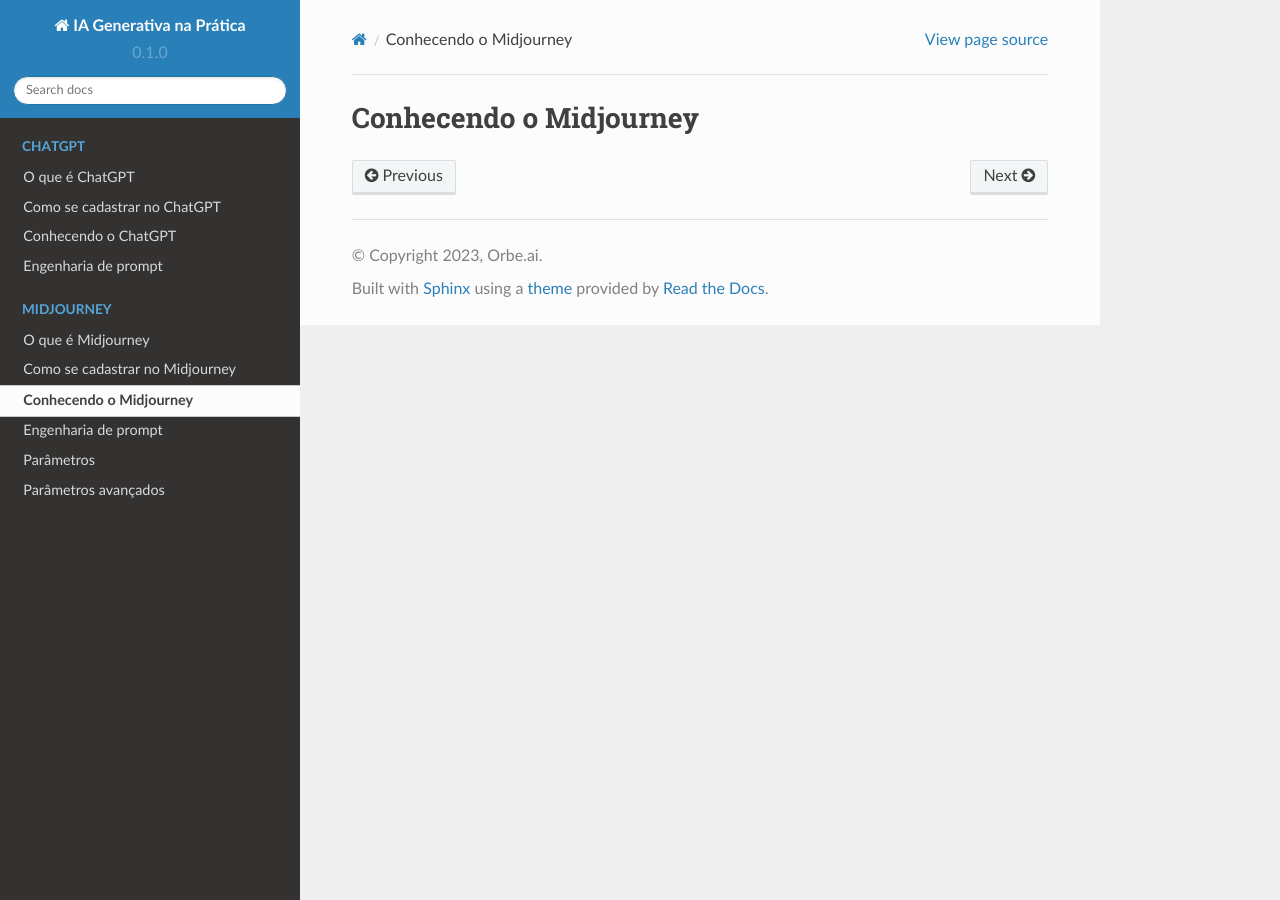
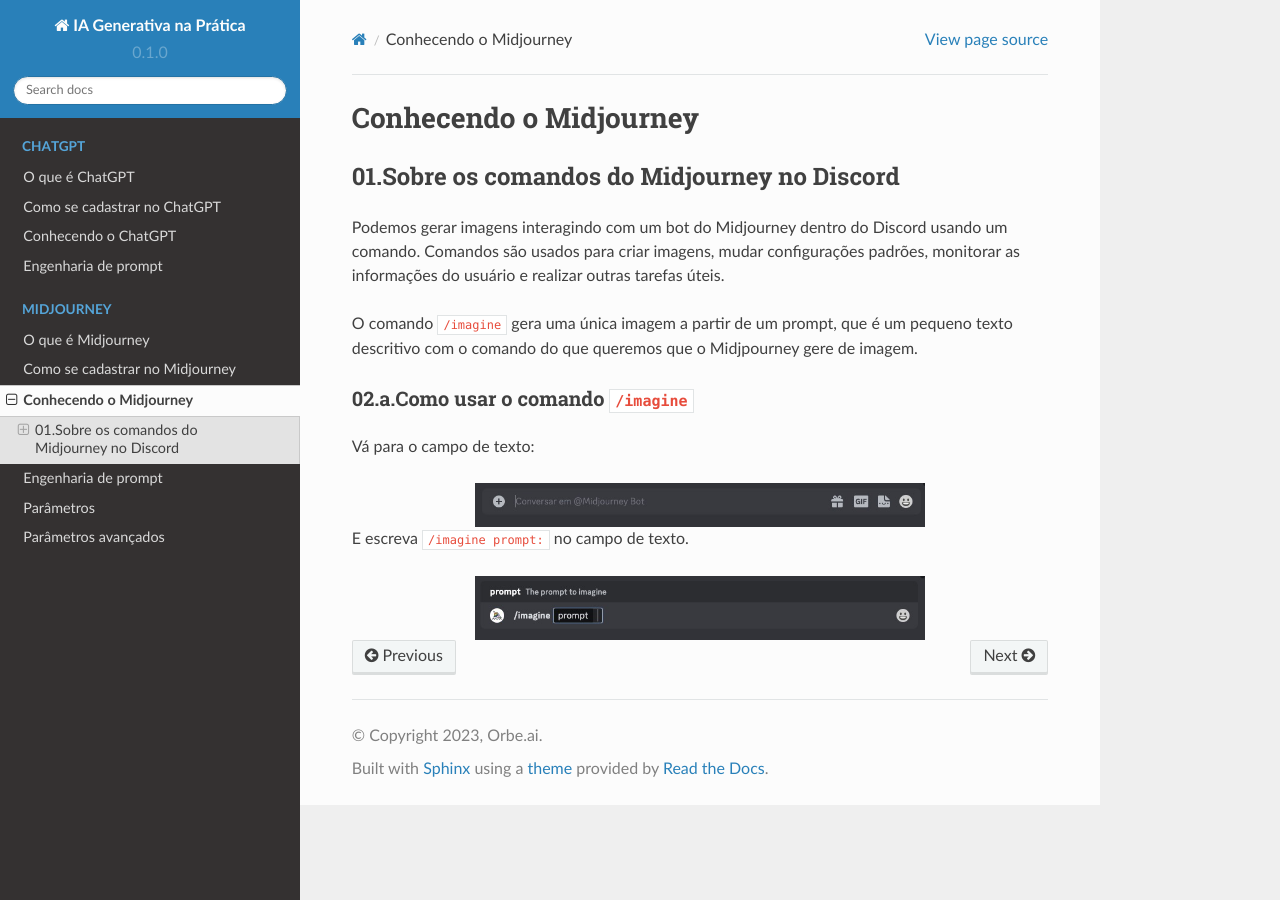
Before and after one commit to conteudo-orbeai/RTD_GENAI_V01, a Sphinx documentation site: the page built from docs/source/MIDJOURNEY/mj_conhecendo_o_mj/mj_conhecendo_o_mj.rst, in a window 1280 px wide. Built offline with Sphinx 7.4.7 and the Read the Docs theme 2.0.0, drawn with Linux system fonts in a browser that asks for light colours; pages that are not in the unit, such as notebooks, are missing from menus.

Commit message:
Update mj_conhecendo_o_mj.rst

```diff
--- a/docs/source/MIDJOURNEY/mj_conhecendo_o_mj/mj_conhecendo_o_mj.rst
+++ b/docs/source/MIDJOURNEY/mj_conhecendo_o_mj/mj_conhecendo_o_mj.rst
@@ -1,3 +1,26 @@
 ***********************
 Conhecendo o Midjourney
 ***********************
+
+01.Sobre os comandos do Midjourney no Discord
+=============================================
+
+Podemos gerar imagens interagindo com um bot do Midjourney dentro do Discord usando um comando.
+Comandos são usados para criar imagens, mudar configurações padrões, monitorar as informações do usuário e realizar outras tarefas úteis.
+
+O comando ``/imagine`` gera uma única imagem a partir de um prompt, que é um pequeno texto descritivo com o comando do que queremos que o Midjpourney gere de imagem.
+
+02.a.Como usar o comando ``/imagine``
+-------------------------------------
+
+Vá para o campo de texto:
+
+.. image:: campo_de_texto_discord.jpg
+   :align: center
+   :width: 450
+
+E escreva ``/imagine prompt:`` no campo de texto.
+
+.. image:: campo_de_texto_discord_imagine_prompt.jpg
+   :align: center
+   :width: 450
```
